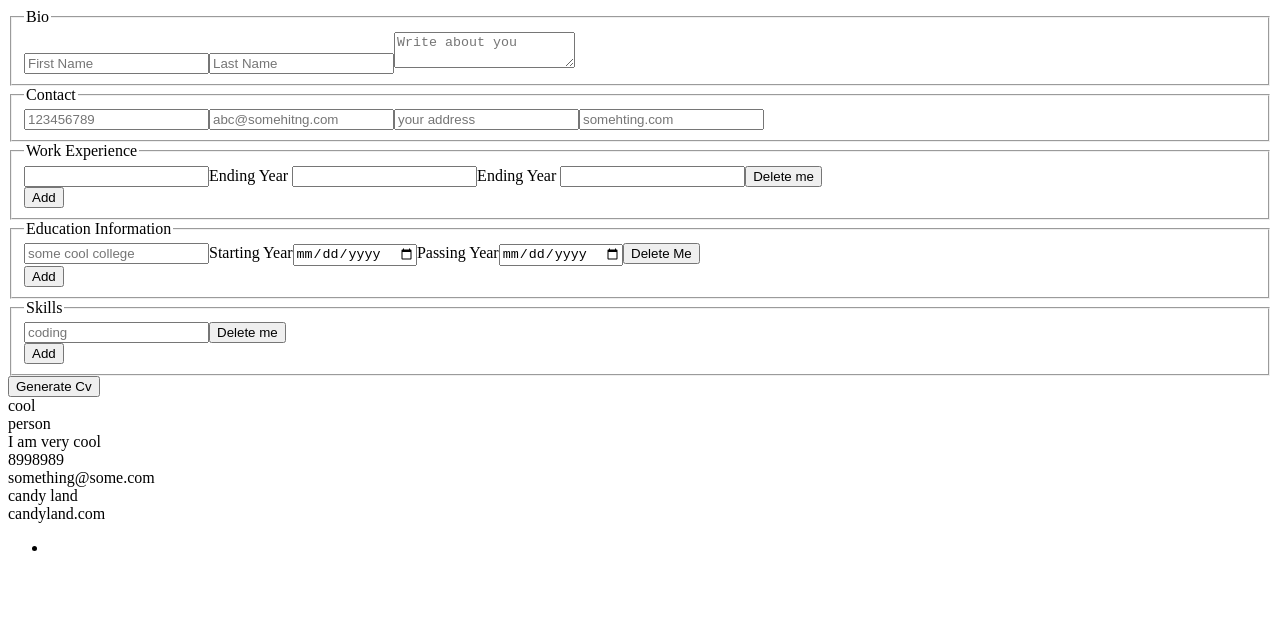
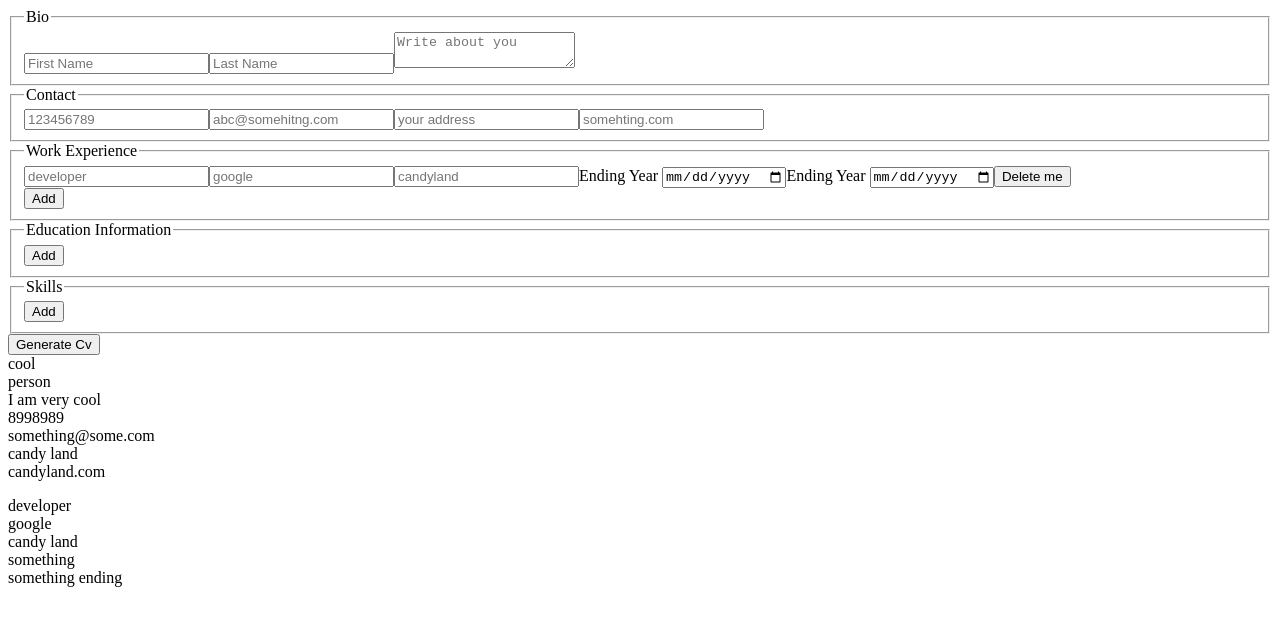
Before and after one commit to noobMushroom/cv-Project, a React (Create React App) app: page / in a window 1280 px wide. Shown: the top 626 px of the page. Built offline with nearby package versions, Linux system fonts and the light colour scheme.

Commit message:
added work and education functionality

```diff
--- a/src/components/Form.jsx
+++ b/src/components/Form.jsx
@@ -24,10 +24,22 @@ class Form extends React.Component {
         address: 'candy land',
         website: 'candyland.com',
       },
-      skills: [{ skill: '', id: uniqid() }],
+      skills: [],
+      education: [],
+      work: [
+        {
+          title: 'developer',
+          company: 'google',
+          startingYear: 'something',
+          endingYear: 'something ending',
+          location: 'candy land',
+          id: uniqid(),
+        },
+      ],
     };
   }
 
+  // updating personal info
   handlePersonalInfo = (e) => {
     if (e.target.id === 'firstName')
       this.setState((current) => {
@@ -55,6 +67,7 @@ class Form extends React.Component {
       });
   };
 
+  // handlining contact info
   handleContactInfo = (e) => {
     if (e.target.id === 'phoneNumber')
       this.setState((current) => {
@@ -86,6 +99,7 @@ class Form extends React.Component {
       });
   };
 
+  // handling change in skills
   handleSkillsChange = (e, id) => {
     let comp = this.state.skills.find((element) => element.id === id);
     comp.skill = e.target.value;
@@ -98,7 +112,8 @@ class Form extends React.Component {
     });
   };
 
-  addSkill = (e) => {
+  // adding skills in the array
+  addSkill = () => {
     this.setState((current) => {
       return {
         ...current,
@@ -106,13 +121,126 @@ class Form extends React.Component {
       };
     });
   };
-
+  // remove skills
   removeSkill = (id) => {
     let newArray = this.state.skills.filter((element) => element.id !== id);
     this.setState((current) => {
       return {
         ...current,
         skills: [...newArray],
+      };
+    });
+  };
+
+  // handling eductaion divs
+  handleEducation = (e, id) => {
+    let comp = this.state.education.find((element) => element.id === id);
+    switch (e.target.id) {
+      case 'course':
+        comp.course = e.target.value;
+        break;
+      case 'college':
+        comp.college = e.target.value;
+        break;
+      case 'startingYear':
+        comp.startingYear = e.target.value;
+        break;
+      case 'endingYear':
+        comp.endingYear = e.target.value;
+        break;
+      default:
+    }
+    let temp = this.state.education.filter((element) => element.id !== id);
+    this.setState((current) => {
+      return {
+        ...current,
+        education: [...temp, { ...comp }],
+      };
+    });
+  };
+
+  addEducation = () => {
+    this.setState((current) => {
+      return {
+        ...current,
+        education: [
+          ...current.education,
+          {
+            course: '',
+            college: '',
+            startingYear: '',
+            endingYear: '',
+            id: uniqid(),
+          },
+        ],
+      };
+    });
+  };
+
+  removeEducation = (id) => {
+    let newArray = this.state.education.filter((element) => element.id !== id);
+    this.setState((current) => {
+      return {
+        ...current,
+        education: [...newArray],
+      };
+    });
+  };
+  // handling work
+  handleWork = (e, id) => {
+    let comp = this.state.work.find((element) => element.id === id);
+    switch (e.target.id) {
+      case 'title':
+        comp.title = e.target.value;
+        break;
+      case 'company':
+        comp.company = e.target.value;
+        break;
+      case 'startingYear':
+        comp.startingYear = e.target.value;
+        break;
+      case 'endingYear':
+        comp.endingYear = e.target.value;
+        break;
+      case 'location':
+        comp.location = e.target.value;
+        break;
+      default:
+    }
+    let temp = this.state.work.filter((element) => element.id !== id);
+    this.setState((current) => {
+      return {
+        ...current,
+        work: [...temp, { ...comp }],
+      };
+    });
+  };
+
+  addWork = () => {
+    this.setState((current) => {
+      return {
+        ...current,
+        work: [
+          ...current.work,
+          {
+            title: '',
+            company: '',
+            startingYear: '',
+            endingYear: '',
+            location: '',
+            id: uniqid(),
+          },
+        ],
+      };
+    });
+  };
+
+  removeWork = (id) => {
+    let newArray = this.state.work.filter((element) => element.id !== id);
+    this.setState((current) => {
+      return {
+        ...current,
+        work: [...newArray],
       };
     });
   };
@@ -135,11 +263,21 @@ class Form extends React.Component {
           </fieldset>
           <fieldset>
             <legend>Work Experience</legend>
-            <WorkExperience />
+            <WorkExperience
+              {...this.state}
+              handleChange={this.handleWork}
+              addWork={this.addWork}
+              removeWork={this.removeWork}
+            />
           </fieldset>
           <fieldset>
             <legend>Education Information</legend>
-            <Education />
+            <Education
+              {...this.state}
+              handleChange={this.handleEducation}
+              addEducation={this.addEducation}
+              removeEducation={this.removeEducation}
+            />
           </fieldset>
           <fieldset>
             <legend>Skills</legend>
--- a/src/components/cv.jsx
+++ b/src/components/cv.jsx
@@ -2,6 +2,8 @@ import React from 'react';
 import PersonalInfo from './cv/personalInfo';
 import ContactInfoShow from './cv/contact';
 import Skills from './cv/skills';
+import EducationShow from './cv/education';
+import WorkShow from './cv/work';
 
 class Cv extends React.Component {
   constructor(props) {
@@ -14,6 +16,8 @@ class Cv extends React.Component {
         <PersonalInfo {...this.props.personalInfo} />
         <ContactInfoShow {...this.props.contact} />
         <Skills {...this.props.skills} />
+        <EducationShow {...this.props} />
+        <WorkShow {...this.props} />
       </div>
     );
   }
--- a/src/components/cv/education.jsx
+++ b/src/components/cv/education.jsx
@@ -0,0 +1,20 @@
+import React from 'react';
+
+const EducationShow = (props) => {
+  return (
+    <div>
+      {props.education.map((index) => {
+        return (
+          <div key={index.id}>
+            <div>{index.course}</div>
+            <div>{index.college}</div>
+            <div>{index.startingYear}</div>
+            <div>{index.endingYear}</div>
+          </div>
+        );
+      })}
+    </div>
+  );
+};
+
+export default EducationShow;
--- a/src/components/cv/work.jsx
+++ b/src/components/cv/work.jsx
@@ -0,0 +1,21 @@
+import React from 'react';
+
+const WorkShow = (props) => {
+  return (
+    <div>
+      {props.work.map((index) => {
+        return (
+          <div key={index.id}>
+            <div>{index.title}</div>
+            <div>{index.company}</div>
+            <div>{index.location}</div>
+            <div>{index.startingYear}</div>
+            <div>{index.endingYear}</div>
+          </div>
+        );
+      })}
+    </div>
+  );
+};
+
+export default WorkShow;
--- a/src/components/formElements/Education.js
+++ b/src/components/formElements/Education.js
@@ -1,48 +1,51 @@
 import React, { Component } from 'react';
-import uniqid from 'uniqid';
 
 class Education extends React.Component {
   constructor(props) {
-    super(props);
-    this.state = { education: [uniqid()] };
-    this.addEducation = this.addEducation.bind(this);
-  }
-
-  addEducation(e) {
-    e.preventDefault();
-    const temp = [...this.state.education];
-    temp.push(uniqid());
-    this.setState({ education: temp });
-  }
-
-  delete(value) {
-    let newArray = this.state.education.filter((id) => id !== value);
-    this.setState({ education: newArray });
+    super();
   }
 
   render() {
     return (
       <div>
         <div>
-          {this.state.education.map((index) => {
+          {this.props.education.map((index) => {
             return (
-              <div key={index}>
-                <input type="text" placeholder="some cool college" />
+              <div key={index.id}>
+                <input
+                  onChange={(event) => this.props.handleChange(event, index.id)}
+                  id="course"
+                  type="text"
+                  placeholder="course"
+                />
+                <input
+                  onChange={(event) => this.props.handleChange(event, index.id)}
+                  id="college"
+                  type="text"
+                  placeholder="some cool college"
+                />
                 <label htmlFor="startingYear">Starting Year</label>
                 <input
+                  onChange={(event) => this.props.handleChange(event, index.id)}
                   type="date"
                   id="startingYear"
                   placeholder="passing year"
                 />
-                <label htmlFor="passingYear">Passing Year</label>
-                <input type="date" />
-                <button onClick={() => this.delete(index)}>Delete Me</button>
+                <label htmlFor="endingYear">Passing Year</label>
+                <input
+                  onChange={(event) => this.props.handleChange(event, index.id)}
+                  id="endingYear"
+                  type="date"
+                />
+                <button onClick={() => this.props.removeEducation(index.id)}>
+                  Delete Me
+                </button>
               </div>
             );
           })}
         </div>
         <div className="addBtnContainer">
-          <button id="AddSkill" onClick={this.addEducation}>
+          <button id="AddSkill" onClick={this.props.addEducation}>
             Add
           </button>
         </div>
--- a/src/components/formElements/WorkExperience.js
+++ b/src/components/formElements/WorkExperience.js
@@ -1,38 +1,48 @@
 import React, { Component } from 'react';
-import uniqid from 'uniqid';
 
 class WorkExperience extends React.Component {
   constructor(props) {
-    super(props);
-    this.state = { work: [uniqid()] };
-    this.addWork = this.addWork.bind(this);
-  }
-
-  addWork(e) {
-    e.preventDefault();
-    let temp = [...this.state.work];
-    temp.push(uniqid());
-    this.setState({ work: temp });
-  }
-
-  removeWork(value) {
-    let newArray = this.state.work.filter((id) => id !== value);
-    this.setState({ work: newArray });
+    super();
   }
 
   render() {
     return (
       <div>
         <div>
-          {this.state.work.map((index) => {
+          {this.props.work.map((index) => {
             return (
-              <div key={index}>
-                <input type="text" />
+              <div key={index.id}>
+                <input
+                  onChange={(event) => this.props.handleChange(event, index.id)}
+                  id="title"
+                  type="text"
+                  placeholder="developer"
+                />
+                <input
+                  onChange={(event) => this.props.handleChange(event, index.id)}
+                  id="company"
+                  type="text"
+                  placeholder="google"
+                />
+                <input
+                  onChange={(event) => this.props.handleChange(event, index.id)}
+                  id="location"
+                  type="text"
+                  placeholder="candyland"
+                />
                 <label>Ending Year </label>
-                <input typeof="date" id="startingYear" />
+                <input
+                  onChange={(event) => this.props.handleChange(event, index.id)}
+                  type="date"
+                  id="startingYear"
+                />
                 <label>Ending Year </label>
-                <input typeof="date" id="endingYear" />
-                <button onClick={() => this.removeWork(index)}>
+                <input
+                  onChange={(event) => this.props.handleChange(event, index.id)}
+                  type="date"
+                  id="endingYear"
+                />
+                <button onClick={() => this.props.removeWork(index.id)}>
                   Delete me
                 </button>
               </div>
@@ -40,7 +50,7 @@ class WorkExperience extends React.Component {
           })}
         </div>
         <div className="addBtnContainer">
-          <button id="AddSkill" onClick={this.addWork}>
+          <button id="addWorkd" onClick={this.props.addWork}>
             Add
           </button>
         </div>
```
